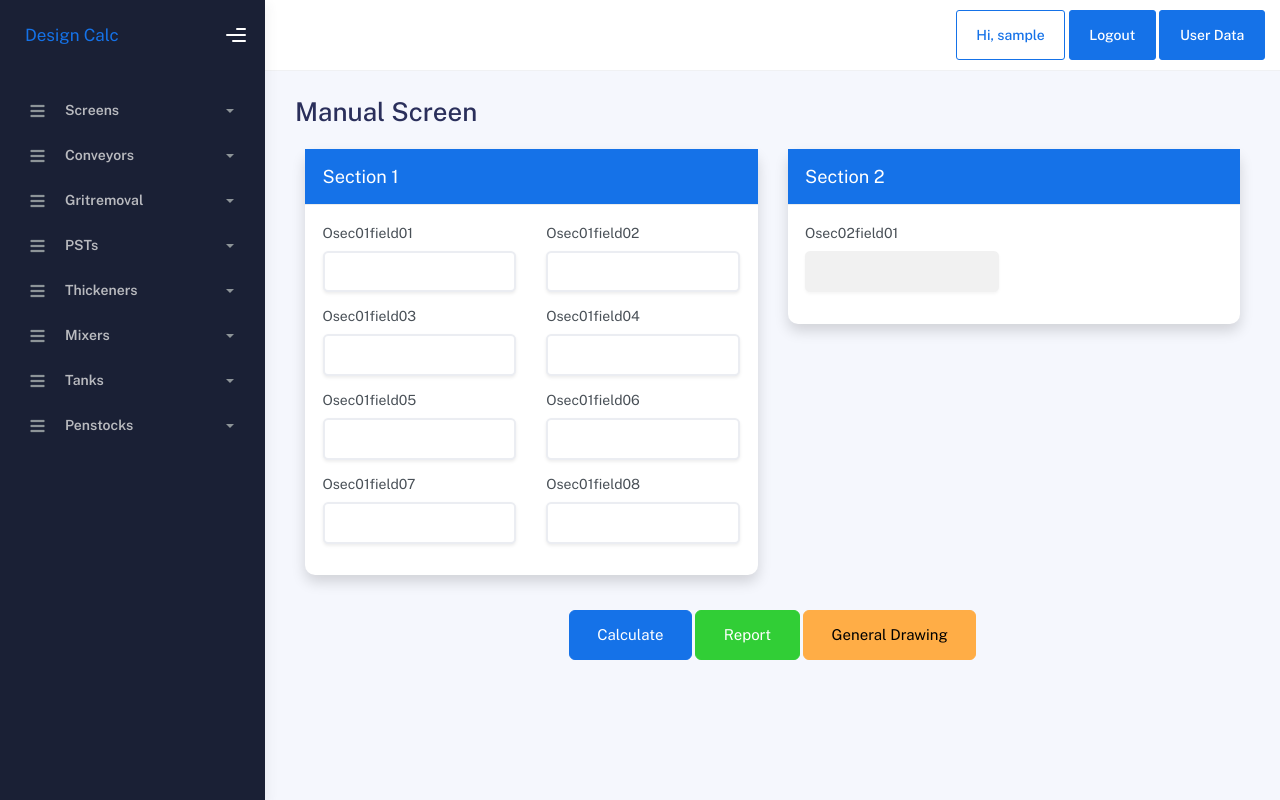
After one commit to hos22333/aProject123, a Django app: page /Mechanical/NS/ in a window 1280 px wide. The commit adds this page. Run offline with Django 5.2, Linux system fonts and the light colour scheme; the visitor is signed in with stand-in values (Sample User, id 1); data comes from the database, SQL or seed files in the repository; data that the repository does not hold is empty; some libraries are stand-ins or nearby versions.

Commit message:
oV250212_1300

```diff
--- a/aApp1/templates/base.html
+++ b/aApp1/templates/base.html
@@ -94,7 +94,7 @@
                     </a>
                     <div class="collapse" id="submenu1">
                       <ul class="nav nav-collapse">
-                        <li class="sub-item"><a href="#"> <i class="fas fa-window-close"></i> <p>Manual Screens  </p></a></li>
+                        <li class="sub-item"><a href="{% url 'NS' %}"> <i class="fas fa-desktop"></i> <p>Manual Screens  </p></a></li>
                         <li class="sub-item"><a href="{% url 'BS' %}"> <i class="fas fa-desktop"></i> <p>Basket screens </p></a></li>
                         <li class="sub-item"><a href="{% url 'MS' %}"> <i class="fas fa-desktop"></i> <p>Mechanical Screens</p></a></li>
                         <li class="sub-item"><a href="#"> <i class="fas fa-window-close"></i> <p>Band Screens  </p></a></li>
--- a/aAppMechanical/forms.py
+++ b/aAppMechanical/forms.py
@@ -495,3 +495,47 @@ class formCalcBS(forms.Form):
         if commit:
             instance.save()
         return instance
+
+
+class formCalcNS(forms.Form):
+    oSec01Field01 = forms.CharField(widget=forms.TextInput(attrs={'class': 'form-control shadow-sm rounded', 'style': 'color: blue;'}))
+    oSec01Field02 = forms.CharField(widget=forms.TextInput(attrs={'class': 'form-control shadow-sm rounded', 'style': 'color: blue;'}))
+    oSec01Field03 = forms.CharField(widget=forms.TextInput(attrs={'class': 'form-control shadow-sm rounded', 'style': 'color: blue;'}))
+    oSec01Field04 = forms.CharField(widget=forms.TextInput(attrs={'class': 'form-control shadow-sm rounded', 'style': 'color: blue;'}))
+    oSec01Field05 = forms.CharField(widget=forms.TextInput(attrs={'class': 'form-control shadow-sm rounded', 'style': 'color: blue;'}))
+    oSec01Field06 = forms.CharField(widget=forms.TextInput(attrs={'class': 'form-control shadow-sm rounded', 'style': 'color: blue;'}))
+    oSec01Field07 = forms.CharField(widget=forms.TextInput(attrs={'class': 'form-control shadow-sm rounded', 'style': 'color: blue;'}))
+    oSec01Field08 = forms.CharField(widget=forms.TextInput(attrs={'class': 'form-control shadow-sm rounded', 'style': 'color: blue;'}))
+
+    oSec02Field01 = forms.CharField(widget=forms.TextInput(attrs={'class': 'form-control shadow-sm rounded', 'readonly': 'readonly', 'style': 'color: blue; font-weight: bold;'}))
+
+    def __init__(self, *args, **kwargs):
+        super().__init__(*args, **kwargs)
+        form_name = 'formCalcNS'
+
+        # Fetch field configurations from the database
+        field_configs = FormFieldConfig.objects.filter(form_name=form_name)
+        config_dict = {config.field_name: config for config in field_configs}
+
+        for field_name, field in self.fields.items():
+            if field_name in config_dict:
+                field.label = config_dict[field_name].label  # Set label from DB
+                if not field.initial:  # Only set if no initial value is passed
+                    field.initial = config_dict[field_name].initial_value
+
+    def save(self, commit=True):
+        instance = modelcalc(
+            oSec01Field01=self.cleaned_data['oSec01Field01'],
+            oSec01Field02=self.cleaned_data['oSec01Field02'],
+            oSec01Field03=self.cleaned_data['oSec01Field03'],
+            oSec01Field04=self.cleaned_data['oSec01Field04'],
+            oSec01Field05=self.cleaned_data['oSec01Field05'],
+            oSec01Field06=self.cleaned_data['oSec01Field06'],
+            oSec01Field07=self.cleaned_data['oSec01Field07'],
+            oSec01Field08=self.cleaned_data['oSec01Field08'],
+
+            oSec02Field01=self.cleaned_data['oSec02Field01'],
+        )
+        if commit:
+            instance.save()
+        return instance
--- /dev/null
+++ b/aAppMechanical/templates/PageNS.html
@@ -0,0 +1,83 @@
+{% extends "base.html" %}
+{% block content %}
+
+<div class="container">
+    <div class="page-inner">
+        <h2>Manual Screen</h2>
+        <form method="POST" action="{% url 'ns_submit' %}" class="form-group">
+            {% csrf_token %}
+            <div class="row"> <!-- Row to hold both cards side by side -->
+
+                <!-- Section 1 Card -->
+                <div class="col-md-6">
+                    <div class="card shadow mb-4">
+                        <div class="card-header bg-primary text-white">
+                            <h5 class="mb-0">Section 1</h5>
+                        </div>
+                        <div class="card-body">
+                            <div class="row">
+                                <div class="col-md-6 mb-3">
+                                    <label>{{ form1.oSec01Field01.label }}</label>
+                                    {{ form1.oSec01Field01 }}
+                                </div>
+                                <div class="col-md-6 mb-3">
+                                    <label>{{ form1.oSec01Field02.label }}</label>
+                                    {{ form1.oSec01Field02 }}
+                                </div>
+                                <div class="col-md-6 mb-3">
+                                    <label>{{ form1.oSec01Field03.label }}</label>
+                                    {{ form1.oSec01Field03 }}
+                                </div>
+                                <div class="col-md-6 mb-3">
+                                    <label>{{ form1.oSec01Field04.label }}</label>
+                                    {{ form1.oSec01Field04 }}
+                                </div>
+                                <div class="col-md-6 mb-3">
+                                    <label>{{ form1.oSec01Field05.label }}</label>
+                                    {{ form1.oSec01Field05 }}
+                                </div>
+                                <div class="col-md-6 mb-3">
+                                    <label>{{ form1.oSec01Field06.label }}</label>
+                                    {{ form1.oSec01Field06 }}
+                                </div>
+                                <div class="col-md-6 mb-3">
+                                    <label>{{ form1.oSec01Field07.label }}</label>
+                                    {{ form1.oSec01Field07 }}
+                                </div>
+                                <div class="col-md-6 mb-3">
+                                    <label>{{ form1.oSec01Field08.label }}</label>
+                                    {{ form1.oSec01Field08 }}
+                                </div>
+                            </div>
+                        </div>
+                    </div>
+                </div>
+
+                <!-- Section 2 Card -->
+                <div class="col-md-6">
+                    <div class="card shadow mb-4">
+                        <div class="card-header bg-primary text-white">
+                            <h5 class="mb-0">Section 2</h5>
+                        </div>
+                        <div class="card-body">
+                            <div class="row">
+                                <div class="col-md-6 mb-3">
+                                    <label>{{ form1.oSec02Field01.label }}</label>
+                                    {{ form1.oSec02Field01 }}
+                                </div>
+                            </div>
+                        </div>
+                    </div>
+                </div>
+            </div> <!-- Close row div -->
+
+            <div class="text-center">
+                <button type="submit" name="form1_submit" class="btn btn-primary btn-lg mt-3">Calculate</button>
+                <button type="submit" name="generate_report" formaction="{% url 'generate_ns_report' %}" class="btn btn-success btn-lg mt-3">Report</button>
+                <button type="submit" name="modify_dxf" formaction="{% url 'modify_ns_dxf' %}" class="btn btn-warning btn-lg mt-3">General Drawing</button>
+            </div>
+        </form>
+    </div>
+</div>
+
+{% endblock %}
--- a/aAppMechanical/urls.py
+++ b/aAppMechanical/urls.py
@@ -63,4 +63,10 @@ urlpatterns = [
     path('modify_bs_dxf/', views.modify_bs_dxf, name='modify_bs_dxf'),
 
 
+    path('NS/',                 views.load_ns_page, name='NS'),
+    path('ns/submit/',          views.handle_ns_form, name='ns_submit'),
+    path('generate_ns_report/', views.generate_ns_report, name='generate_ns_report'),
+    path('modify_ns_dxf/',      views.modify_ns_dxf, name='modify_ns_dxf'),
+
+
 ]
--- a/aAppMechanical/views.py
+++ b/aAppMechanical/views.py
@@ -1,5 +1,5 @@
 from django.shortcuts import render, redirect
-from .forms import formCalcMS, formCalcBC, formCalcGR, formCalcPS, formCalcTH, formCalcMX, formCalcRT, formCalcCT, formCalcSC, formCalcBS
+from .forms import formCalcMS, formCalcBC, formCalcGR, formCalcPS, formCalcTH, formCalcMX, formCalcRT, formCalcCT, formCalcSC, formCalcBS, formCalcNS
 from datetime import datetime
 from django.contrib.auth.models import User
 from aApp1.models import UserRole, RoleAutho, Autho
@@ -1796,3 +1796,184 @@ def modify_bs_dxf(request):
     #         return response
 
     # return HttpResponse("Invalid request", status=400)
+
+###############################
+
+
+
+
+# Function to load the MS page
+def load_ns_page(request):
+    if not request.user.is_authenticated:
+        return redirect('login')  # Redirect to login page if user is not authenticated
+
+    result = check_user_autho(request.user.username, 'BS')
+    print('#####')
+    print(result)
+    print('######')
+
+    # Fetch initial values from DB
+    form_name = 'formCalcNS'
+    field_configs = FormFieldConfig.objects.filter(form_name=form_name)
+    initial_values = {config.field_name: config.initial_value for config in field_configs}
+
+    form1 = formCalcNS(initial=initial_values)  # Pass DB values
+
+
+    print(form_name)
+
+    return render(request, 'PageNS.html', {'form1': form1})
+
+# Function to handle form submission
+def handle_ns_form(request):
+    if not request.user.is_authenticated:
+        return redirect('login')  # Redirect to the login page if the user is not authenticated
+
+
+    print("aaa")
+
+
+    if request.method == 'POST' and 'form1_submit' in request.POST:
+
+        print("aaa")
+
+        form1 = formCalcNS(request.POST)
+        if form1.is_valid():
+            # Access the cleaned_data dictionary to get individual field values
+            oSec01Field01_value = form1.cleaned_data.get('oSec01Field01')
+            oSec01Field02_value = form1.cleaned_data.get('oSec01Field02')
+            oSec01Field03_value = form1.cleaned_data.get('oSec01Field03')
+            oSec01Field04_value = form1.cleaned_data.get('oSec01Field04')
+            oSec01Field05_value = form1.cleaned_data.get('oSec01Field05')
+            oSec01Field06_value = form1.cleaned_data.get('oSec01Field06')
+            oSec01Field07_value = form1.cleaned_data.get('oSec01Field07')
+            oSec01Field08_value = form1.cleaned_data.get('oSec01Field08')
+
+            # Calculate new values for fields
+            api_url = "https://us-central1-h1000project1.cloudfunctions.net/f01"
+            req_type = "NS"
+            input_data = {
+                "NS_Ch_Height":         oSec01Field01_value,
+                "NS_Ch_Width":          oSec01Field02_value,
+                "NS_WaterLv":           oSec01Field03_value,
+                "NS_WaterLv_Margin":    oSec01Field04_value,
+                "NS_Bar_Spacing":       oSec01Field05_value,
+                "NS_Bar_Th":            oSec01Field06_value,
+                "NS_Bar_Width":         oSec01Field07_value,
+                "NS_Angle":             oSec01Field08_value,
+            }
+
+            # Call the function to interact with the API
+            response = interact_with_api(api_url, req_type, input_data)
+
+            oSec02Field01_result = response["O_Weight"]
+
+            # Save the form with updated values
+            instance = form1.save(commit=False)  # Do not save to the database yet
+            instance.oSec02Field01 = oSec02Field01_result  # Update S2field1
+            instance.oSec00Field01 = request.user.username  # Insert username
+            instance.oSec00Field02 = datetime.now().strftime('%Y-%m-%d %H:%M:%S')  # Insert current time
+            instance.oSec00Field03 = "NS"  # Insert fixed type
+            instance.save()  # Save to the database
+
+            # Refresh the form with initial values to display results
+            form1 = formCalcNS(initial={
+                'oSec01Field01': oSec01Field01_value,
+                'oSec01Field02': oSec01Field02_value,
+                'oSec01Field03': oSec01Field03_value,
+                'oSec01Field04': oSec01Field04_value,
+                'oSec01Field05': oSec01Field05_value,
+                'oSec01Field06': oSec01Field06_value,
+                'oSec01Field07': oSec01Field07_value,
+                'oSec01Field08': oSec01Field08_value,
+
+                'oSec02Field01': oSec02Field01_result,
+            })
+
+            return render(request, 'PageNS.html', {'form1': form1})
+
+    return redirect('ms_load')  # Redirect to the page if the request is invalid
+
+
+def generate_ns_report(request):
+
+    if request.method == "POST":
+        form1 = formCalcNS(request.POST)
+        # Create a new Word document
+        doc = Document()
+        doc.add_heading('Manual Screen Report', level=1)
+
+        # Extract form data
+        form_data = {
+            "Input": [
+                (form1.fields["oSec01Field01"].label, request.POST.get("oSec01Field01", "N/A")),
+                (form1.fields["oSec01Field02"].label, request.POST.get("oSec01Field02", "N/A")),
+                (form1.fields["oSec01Field03"].label, request.POST.get("oSec01Field03", "N/A")),
+                (form1.fields["oSec01Field04"].label, request.POST.get("oSec01Field04", "N/A")),
+                (form1.fields["oSec01Field05"].label, request.POST.get("oSec01Field05", "N/A")),
+                (form1.fields["oSec01Field06"].label, request.POST.get("oSec01Field06", "N/A")),
+                (form1.fields["oSec01Field07"].label, request.POST.get("oSec01Field07", "N/A")),
+                (form1.fields["oSec01Field08"].label, request.POST.get("oSec01Field08", "N/A")),
+            ],
+            "Output": [
+                (form1.fields["oSec02Field01"].label, request.POST.get("oSec02Field01", "N/A")),
+            ]
+        }
+
+        # Add form data to the Word document
+        for section, fields in form_data.items():
+            doc.add_heading(section, level=2)
+            for field, value in fields:
+                doc.add_paragraph(f"{field}: {value}")
+
+        # Prepare the response to download the document
+        response = HttpResponse(content_type='application/vnd.openxmlformats-officedocument.wordprocessingml.document')
+        response['Content-Disposition'] = 'attachment; filename="Manual_Screen_Report.docx"'
+        doc.save(response)
+        return response
+
+    return HttpResponse("Invalid request", status=400)
+
+
+def modify_ns_dxf(request):
+
+    if request.method == "POST":
+        form1 = formCalcBS(request.POST)
+    return render(request, 'PageNS.html', {'form1': form1})
+
+    # if request.method == "POST":
+    #     # Define the path to the DXF file in the static directory
+    #     static_path = os.path.join(settings.BASE_DIR, "static", "aDxfs", "MS_General_Drawing.dxf")
+    #     modified_path = os.path.join(settings.BASE_DIR, "static", "aDxfs", "modified_fileNew.dxf")
+
+    #     # Load the DXF file
+    #     doc = ezdxf.readfile(static_path)
+
+    #     # Iterate over the modelspace to find all DIMENSION entities
+    #     for entity in doc.modelspace().query("DIMENSION"):
+    #         if entity.dxf.text == "MS_chHeight":
+    #             entity.dxf.text = request.POST.get("oSec01Field01", "000")
+    #         elif entity.dxf.text == "MS_chWidth":
+    #             entity.dxf.text = request.POST.get("oSec01Field02", "000")
+    #         elif entity.dxf.text == "BeltHeight":
+    #             entity.dxf.text = request.POST.get("oSec01Field03", "000")
+    #         elif entity.dxf.text == "MS_angle":
+    #             entity.dxf.text = request.POST.get("oSec01Field08", "000")
+    #         elif entity.dxf.text == "MS_barSpace":
+    #             entity.dxf.text = request.POST.get("oSec01Field05", "000")
+    #         elif entity.dxf.text == "MS_barTh":
+    #             entity.dxf.text = request.POST.get("oSec01Field06", "000")
+
+    #         # Render the dimension to apply changes
+    #         entity.render()
+
+    #     # Save the modified DXF file
+    #     doc.saveas(modified_path)
+
+    #     # Serve the modified file for download
+    #     with open(modified_path, "rb") as dxf_file:
+    #         response = HttpResponse(dxf_file.read(), content_type="application/dxf")
+    #         response["Content-Disposition"] = 'attachment; filename="modified_fileNew.dxf"'
+    #         return response
+
+    # return HttpResponse("Invalid request", status=400)
```
